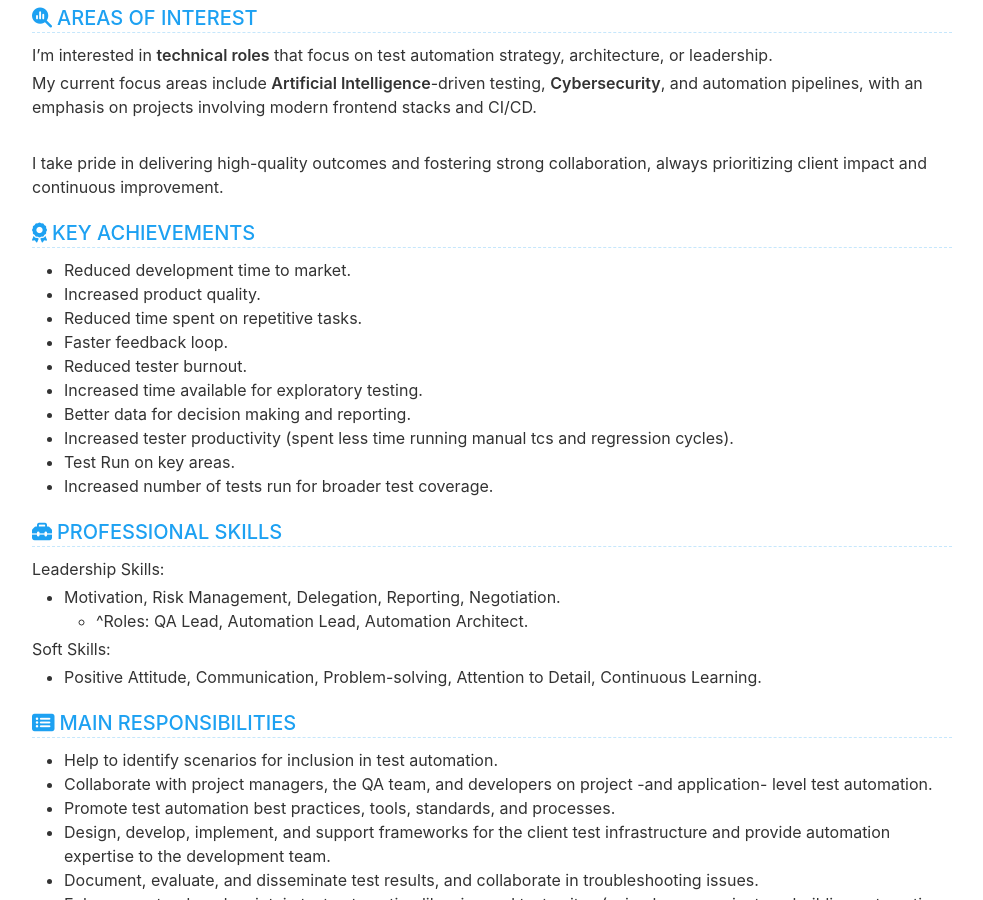
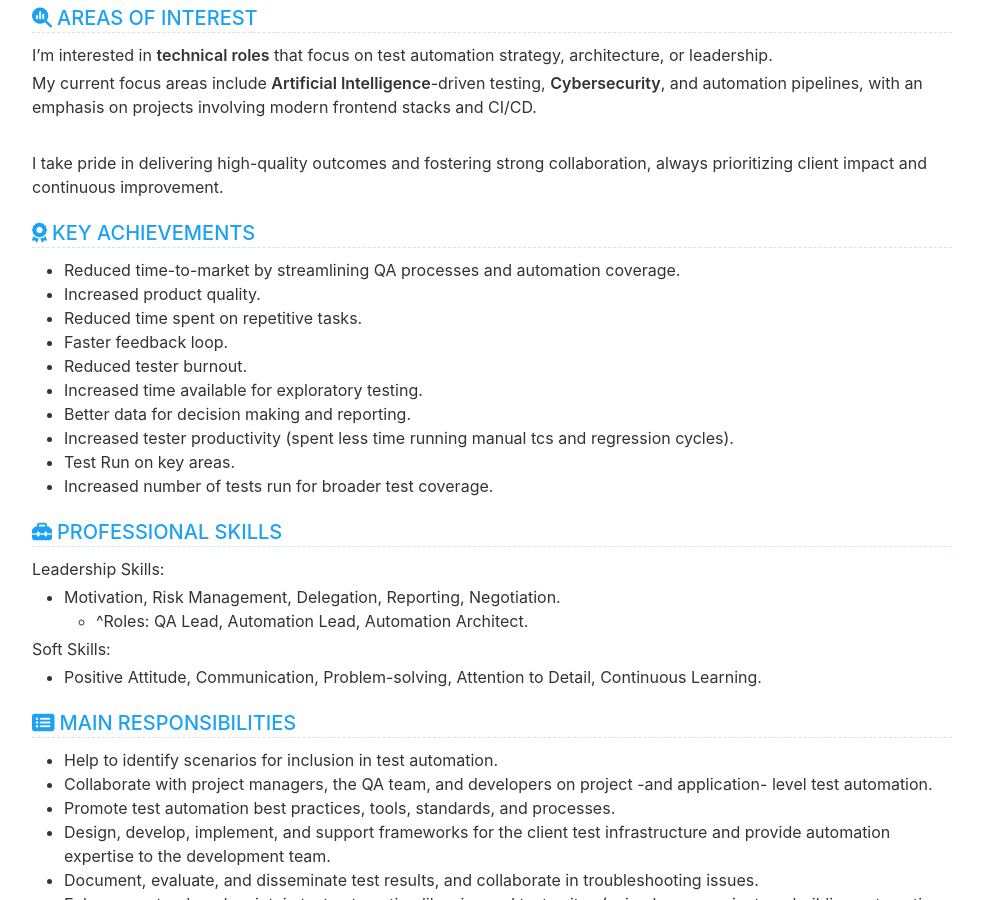
Before and after one commit to cvera08/full-resume, a Jekyll site: the page built from index.html, in a window 1280 px wide and 900 px high, scrolled down 838 px. Shown: the whole window, without its empty margins (148-1131 px from the left). Built offline with Jekyll 4.4.1, drawn with Linux system fonts in a browser that asks for light colours.

Commit message:
feat: key achievements change - first paragraph

```diff
--- a/_data/data.yml
+++ b/_data/data.yml
@@ -67,7 +67,7 @@ award:
   order: 4
   title: KEY ACHIEVEMENTS
   description: |
-    - Reduced development time to market.
+    - Reduced time-to-market by streamlining QA processes and automation coverage.
     - Increased product quality.
     - Reduced time spent on repetitive tasks.
     - Faster feedback loop.
```
